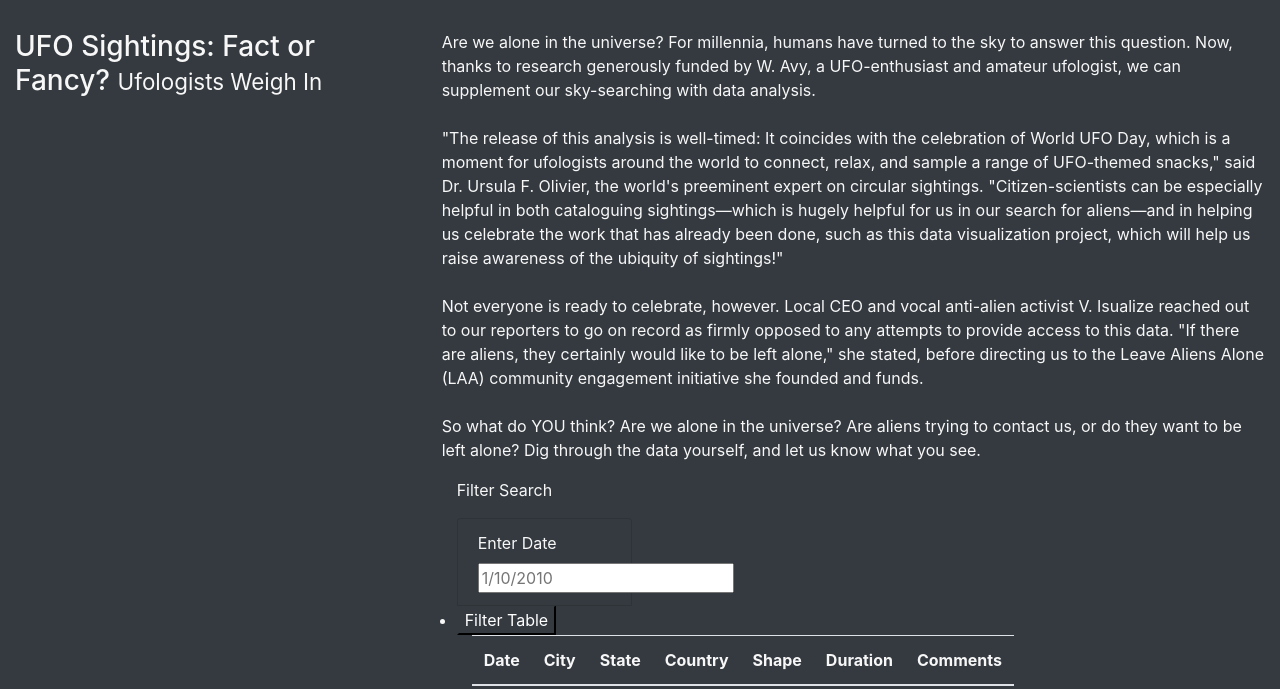
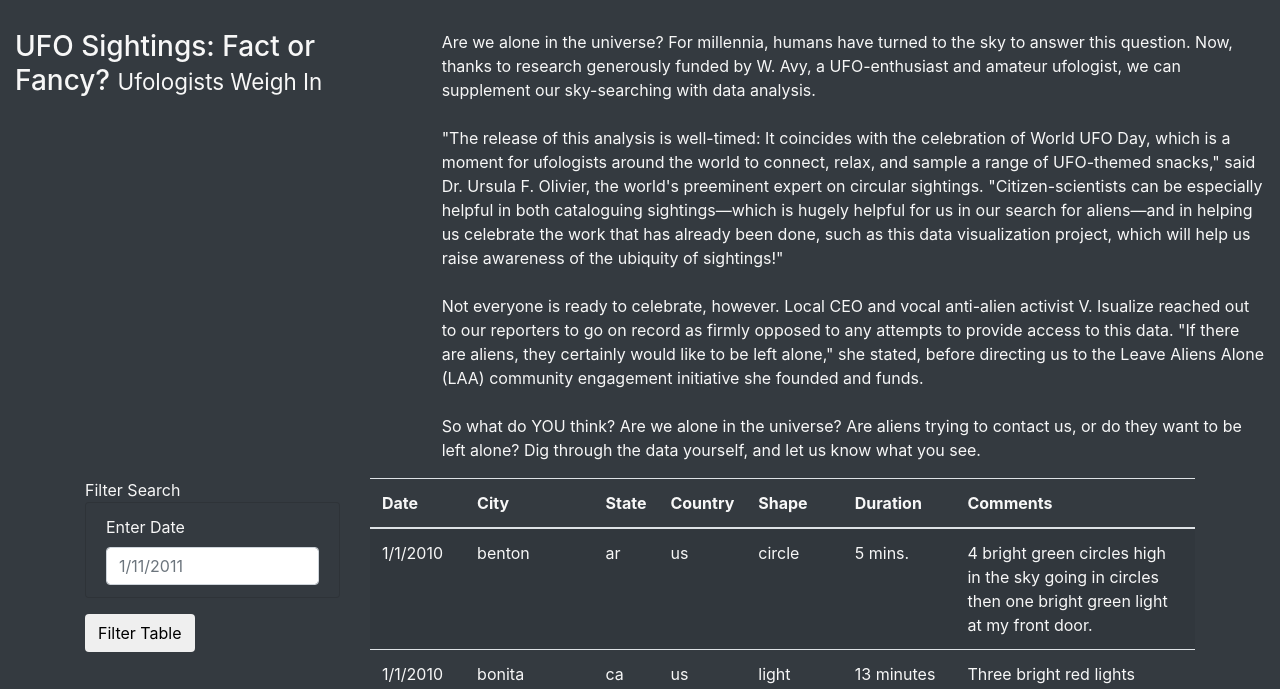
Before and after one commit to NAppazeller/UFOs, a plain HTML site: page index.html in a window 1280 px wide. Shown: the part 261-950 px from the top of the page. Drawn offline with nearby package versions, Linux system fonts and the light colour scheme.

Commit message:
final save for module work

```diff
--- a/app.js
+++ b/app.js
@@ -1,3 +1,9 @@
+// from data.js
+const tableData = data;
+
+// get table references
+var tbody = d3.select("tbody");
+
 function buildTable(data) {
     // First, clear out any existing data
     tbody.html("");
@@ -16,7 +22,7 @@ function buildTable(data) {
         }
       );
     });
-}
+  }
 
 function handleClick() {
     // Grab the datetime value from the filter
--- a/index.html
+++ b/index.html
@@ -36,39 +36,47 @@
                 <div class="col-md-8">
                     <p>
                         Are we alone in the universe? For millennia, humans have turned to the sky to answer this question. Now, thanks to research generously funded by W. Avy, a UFO-enthusiast and amateur ufologist, we can supplement our sky-searching with data analysis.<br><br>"The release of this analysis is well-timed: It coincides with the celebration of World UFO Day, which is a moment for ufologists around the world to connect, relax, and sample a range of UFO-themed snacks," said Dr. Ursula F. Olivier, the world's preeminent expert on circular sightings. "Citizen-scientists can be especially helpful in both cataloguing sightings—which is hugely helpful for us in our search for aliens—and in helping us celebrate the work that has already been done, such as this data visualization project, which will help us raise awareness of the ubiquity of sightings!"<br><br>Not everyone is ready to celebrate, however. Local CEO and vocal anti-alien activist V. Isualize reached out to our reporters to go on record as firmly opposed to any attempts to provide access to this data. "If there are aliens, they certainly would like to be left alone," she stated, before directing us to the Leave Aliens Alone (LAA) community engagement initiative she founded and funds.<br><br>So what do YOU think? Are we alone in the universe? Are aliens trying to contact us, or do they want to be left alone? Dig through the data yourself, and let us know what you see.
+                    </p>
+                </div>
+            </div>
+     </div>
 
-                        <div class="container-fluid">
+      <!-- filter search and table area -->
+
+      <div class="container">
         <div class="row">
           <div class="col-md-3">
-                                <div class="filters">
+            <aside class="filters">
+              <div class="panel panel-default">
+                <div class="panel-heading">Filter Search</div>
+                <div class="panel-body">
                   <form class="bg-dark">
                     <div class="form-group">
-
-                                    <form>
-                                    <p>Filter Search</p>
-                                    <ul class="list-group">
-                                        <li class="list-group-item bg-dark">
+                      <ul class="list-group" id="filters">
+                        <li class="filter list-group-item bg-dark">
                           <label for="date">Enter Date</label>
-                                            <input type="text" placeholder="1/10/2010" id="datetime" />
-                                        </li>
-                                        <li>
-                                            <button id="filter-btn" type="button" class="btn-dark">
-                                              Filter Table
-                                            </button>
+                          <input class="form-control" id="datetime" type="text" placeholder="1/11/2011">
                         </li>
                       </ul>
+                    </div>
+                    <button id="filter-btn" type="button" class="btn btn-default">Filter Table</button>
                   </form>
+                </div>
+              </div>
+            </aside>
+          </div>
           <div class="col-md-9">
-                                            <table class="table table-striped">
+            <div id="table-area" class="">
+              <table id="ufo-table" class="table table-striped">
                 <thead>
                   <tr>
-                                                    <th>Date</th>
-                                                    <th>City</th>
-                                                    <th>State</th>
-                                                    <th>Country</th>
-                                                    <th>Shape</th>
-                                                    <th>Duration</th>
-                                                    <th>Comments</th>
+                    <th class="table-head">Date</th>
+                    <th class="table-head">City</th>
+                    <th class="table-head">State</th>
+                    <th class="table-head">Country</th>
+                    <th class="table-head">Shape</th>
+                    <th class="table-head">Duration</th>
+                    <th class="table-head">Comments</th>
                   </tr>
                 </thead>
                 <tbody></tbody>
@@ -77,11 +85,10 @@
           </div>
         </div>
       </div>
+    </div>
 
-    </div>
     <script src="https://cdnjs.cloudflare.com/ajax/libs/d3/4.11.0/d3.js"></script>
-    <script src="static/js/data.js"></script>
-    <script src="static/js/app.js"></script>
+    <script src="data.js"></script>
+    <script src="app.js"></script>
   </body>
-
 </html>
```
Lines whose indentation alone changed are shown as unchanged.
